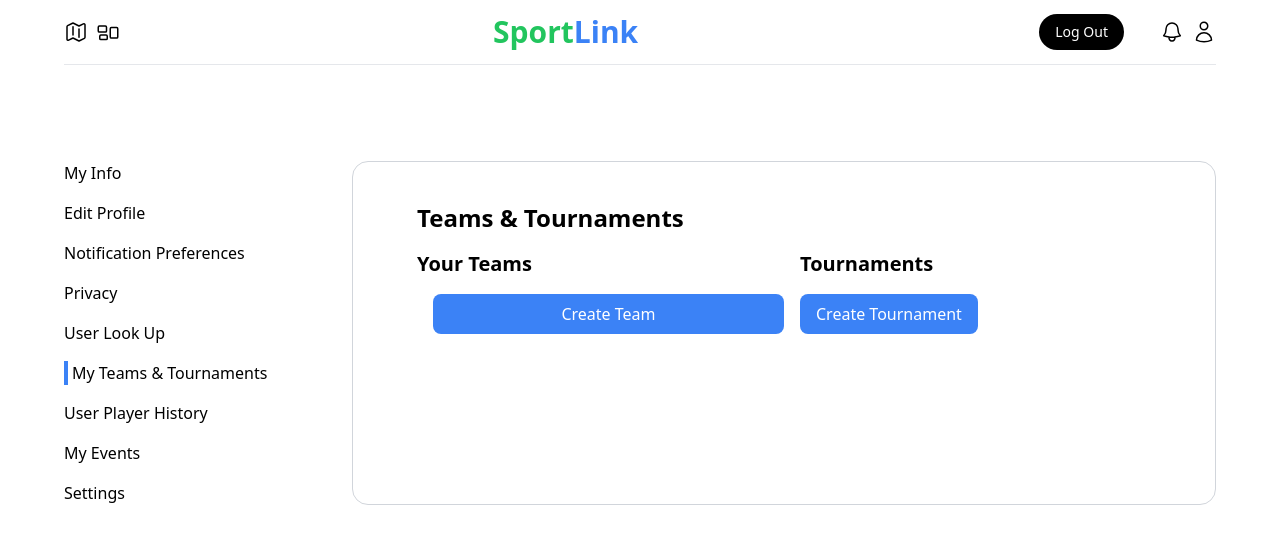
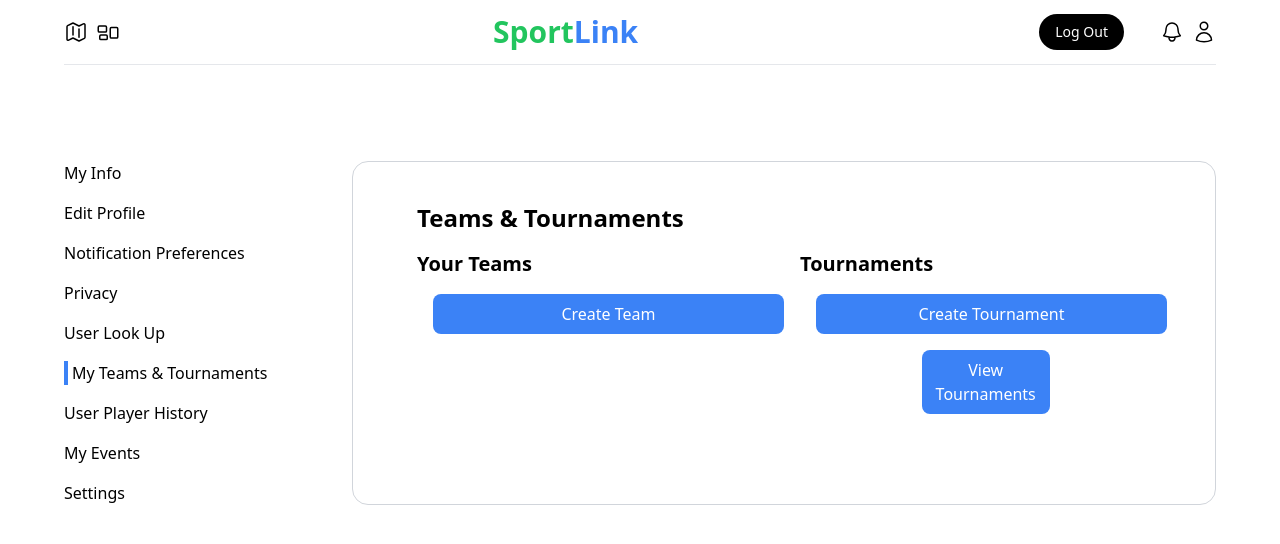
Before and after one commit to Arty5654/SportLink, a Next.js app in the folder web/: page /profile/teams_and_tourneys in a window 1280 px wide. Shown: the top 544 px of the page. Built offline with nearby package versions, Linux system fonts and the light colour scheme.

Commit message:
Update page.js
Can now view tournys

```diff
--- a/web/app/profile/teams_and_tourneys/page.js
+++ b/web/app/profile/teams_and_tourneys/page.js
@@ -5,6 +5,7 @@
 import { useEffect, useState } from "react";
 import Sidebar from "@components/profileSidebar";
 import "@styles/global.css";
+import Link from "next/link";
 
 const teamsNtourneys = () => {
   const [user, setUser] = useState(new User());
@@ -262,9 +263,18 @@
             </div>
             <div className="w-1/2">
               <h2 className="text-xl font-semibold mb-4">Tournaments</h2>
-              <button onClick={() => setIsTournamentModalOpen(true)} className="bg-blue-500 text-white px-4 py-2 rounded-lg">
+              <div className="flex justify-center mb-4">
+              <button onClick={() => setIsTournamentModalOpen(true)} className="bg-blue-500 text-white py-2 rounded-lg w-11/12">
                     Create Tournament
                 </button>
+                </div>
+                <div className="flex justify-center mb-4">
+              <Link href="/profile/tourneys" passHref>
+                <div className="bg-blue-500 text-white py-2 rounded-lg w-11/12 text-center">
+                  View Tournaments
+                </div>
+              </Link>
+              </div>
                 {isTournamentModalOpen && (
                     <div className="fixed inset-0 bg-black bg-opacity-50 flex items-center justify-center">
                         <div className="modal-container bg-white w-11/12 md:max-w-md mx-auto rounded shadow-lg z-50 p-6">
@@ -280,10 +290,10 @@
                             onChange={(e) => setSport(e.target.value)}
                         >
                             <option value="">Select a Sport</option>
-                            <option value="tennis">Tennis</option>
-                            <option value="basketball">Basketball</option>
-                            <option value="soccer">Soccer</option>
-                            <option value="weightlifting">Weightlifting</option>
+                            <option value="Tennis">Tennis</option>
+                            <option value="Basketball">Basketball</option>
+                            <option value="Soccer">Soccer</option>
+                            <option value="Weightlifting">Weightlifting</option>
                         </select>
                     </div>
 
```
